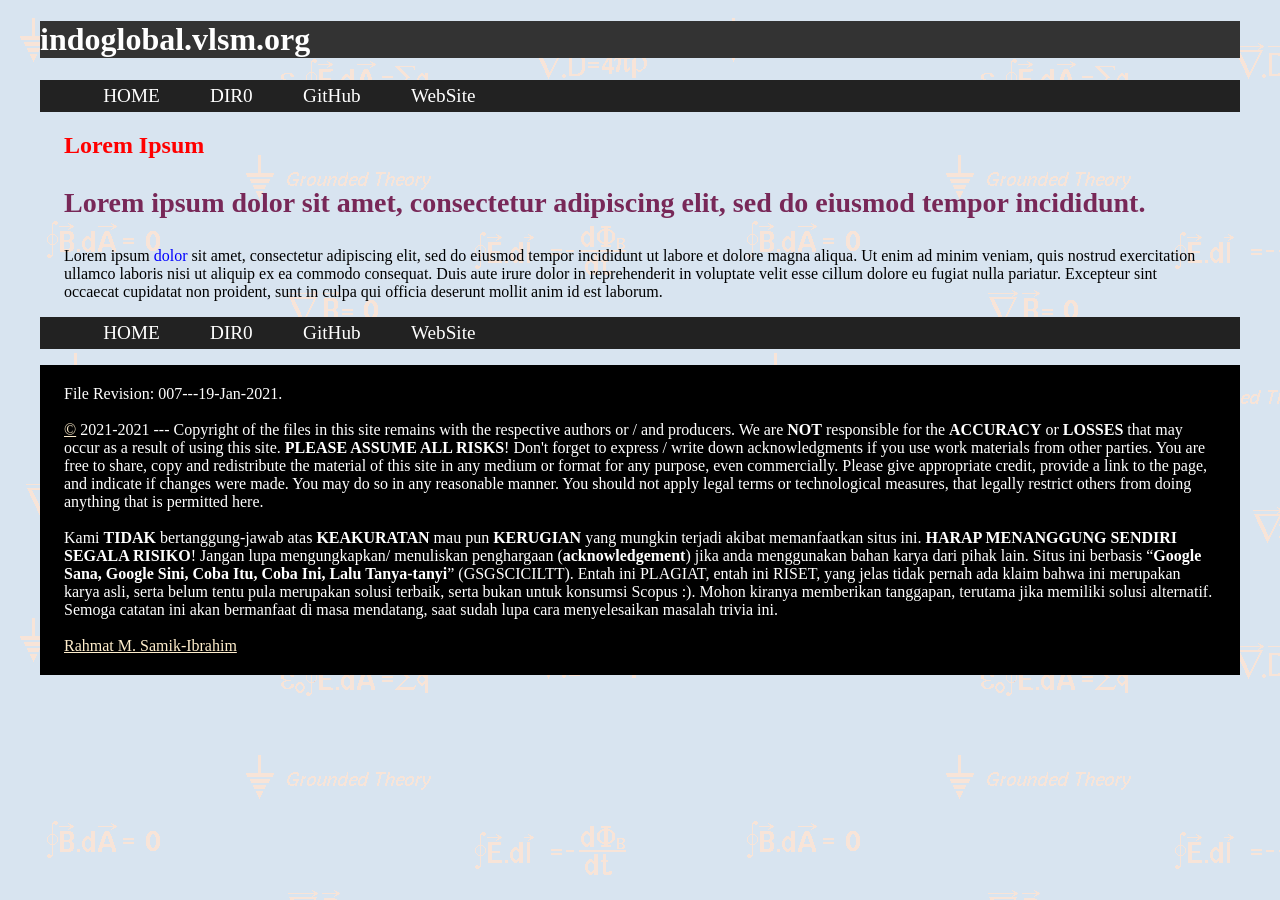
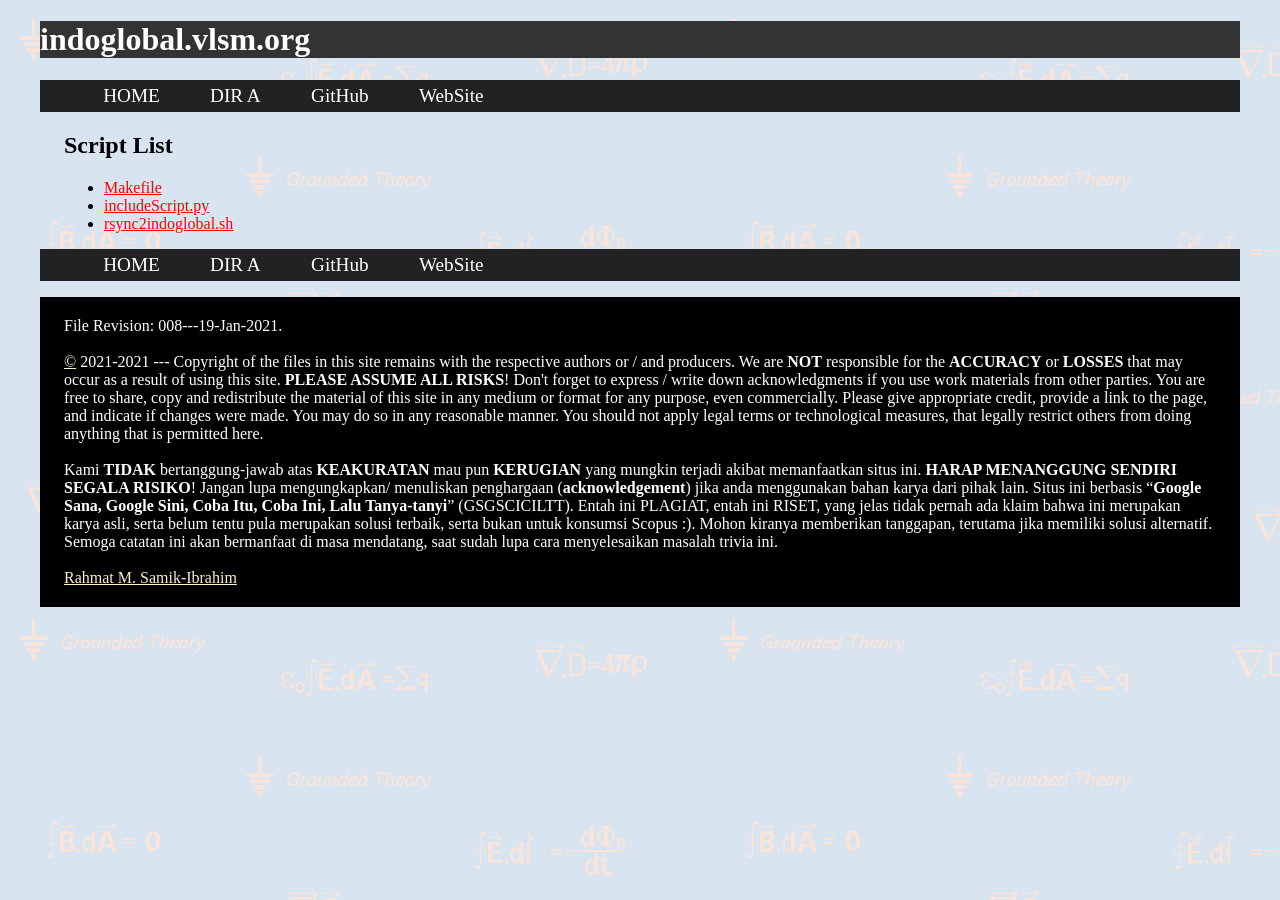
Before and after one commit to webjekyll/indoglobal, a Jekyll site: the page built from index.md, in a window 1280 px wide. Built offline with Jekyll 4.4.1, drawn with Linux system fonts in a browser that asks for light colours; comment, search, counter and statistics services are not loaded; our own code applies the rules of GitHub Pages for plain Markdown files.

Commit message:
new file:   A/Makefile new file:   A/a01.md new file:   A/a01.pmd new file:   A/a02.md new file:   A/a02.pmd new file:   A/a03.md new file:   A/a03.pmd new file:   A/index.md renamed:    0/edwin.md -> Z/edwin.md renamed:    0/index.md -> Z/index.md renamed:    0/spos202.md -> Z/spos202.md new file:   Z/tmp.md modified:   _config.yml modified:   _layouts/default.html modified:   index.md new file:   script/includeScript.py new file:   script/rsync2indoglobal.sh

```diff
--- a/_config.yml
+++ b/_config.yml
@@ -1,5 +1,5 @@
 title:            "indoglobal.vlsm.org"
-version:          "007---19-Jan-2021"
+version:          "008---19-Jan-2021"
 copyright:        "2021-2021"
 description: >-
   This is indoglobal.vlsm.org!
--- a/_layouts/default.html
+++ b/_layouts/default.html
@@ -21,7 +21,7 @@
   <nav id="navbar">
     <ul>
       <li class='listitem'><a href='{{site.baseurl}}/'>HOME</a></li>
-      <li class='listitem'><a href='{{site.baseurl}}/0/'>DIR0</a></li>
+      <li class='listitem'><a href='{{site.baseurl}}/A/'>DIR A</a></li>
       <li class='listitem'><a href='{{ site.urlgithub }}'>GitHub</a></li>
       <li class='listitem'><a href='{{ site.urlweb }}'>WebSite</a></li>
     </ul>
@@ -32,7 +32,7 @@
   <nav id="navbar">
     <ul>
       <li class='listitem'><a href='{{site.baseurl}}/'>HOME</a></li>
-      <li class='listitem'><a href='{{site.baseurl}}/0/'>DIR0</a></li>
+      <li class='listitem'><a href='{{site.baseurl}}/A/'>DIR A</a></li>
       <li class='listitem'><a href='{{ site.urlgithub }}'>GitHub</a></li>
       <li class='listitem'><a href='{{ site.urlweb }}'>WebSite</a></li>
     </ul>
--- a/index.md
+++ b/index.md
@@ -1,10 +1,8 @@
 ---
 layout: "default"
 ---
-<h1 style="color:red">Lorem Ipsum</h1>
-<p style="color:#782858;font-size:28px;font-weight:bold">
-Lorem ipsum dolor sit amet, consectetur adipiscing elit, sed do eiusmod tempor incididunt.
-</p>
-<p>
-Lorem ipsum <a style="color:blue">dolor</a> sit amet, consectetur adipiscing elit, sed do eiusmod tempor incididunt ut labore et dolore magna aliqua. Ut enim ad minim veniam, quis nostrud exercitation ullamco laboris nisi ut aliquip ex ea commodo consequat. Duis aute irure dolor in reprehenderit in voluptate velit esse cillum dolore eu fugiat nulla pariatur. Excepteur sint occaecat cupidatat non proident, sunt in culpa qui officia deserunt mollit anim id est laborum.
-</p>
+# Script List
+
+* [Makefile](A/a01.md)
+* [includeScript.py](A/a02.md)
+* [rsync2indoglobal.sh](A/a03.md)
```
Also changed, not shown: A/a01.md (added, +30 -0 lines), A/a02.md (added, +50 -0 lines), A/a03.md (added, +38 -0 lines), A/index.md (added, +8 -0 lines), Z/tmp.md (added, +10 -0 lines), script/includeScript.py (added, +39 -0 lines), Z/edwin.md (renamed from 0/edwin.md), Z/index.md (renamed from 0/index.md), Z/spos202.md (renamed from 0/spos202.md), 5 other files.
